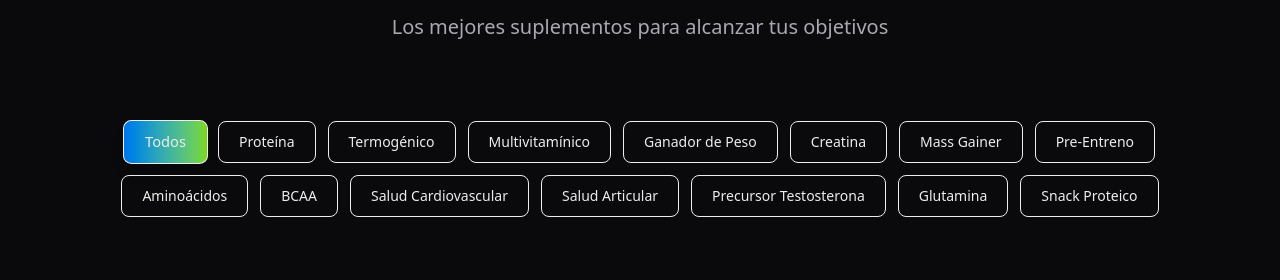
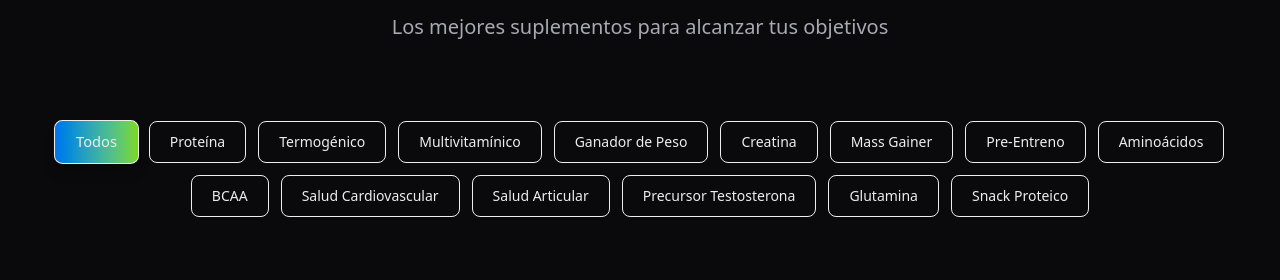
Before and after one commit to Cero1417p/caxasfit, a Next.js app: page / in a window 1280 px wide. Shown: the part 957-1237 px from the top of the page. Built offline with nearby package versions, Linux system fonts and the light colour scheme; grey boxes are pictures that could not be loaded.

Commit message:
feat(ui): enhanced category filter design

```diff
--- a/components/CategoryFilter2.tsx
+++ b/components/CategoryFilter2.tsx
@@ -34,7 +34,7 @@ export function CategoryFilter({
       */}
       <div
         ref={scrollContainerRef}
-        className="flex overflow-x-auto py-4 px-4 gap-3 w-full md:flex-wrap md:justify-center md:overflow-visible items-center [&::-webkit-scrollbar]:hidden [-ms-overflow-style:'none'] [scrollbar-width:'none']"
+        className="flex overflow-x-auto py-4 px-1 gap-3 w-full md:flex-wrap md:justify-center md:overflow-visible items-center [&::-webkit-scrollbar]:hidden [-ms-overflow-style:'none'] [scrollbar-width:'none']"
       >
         {categories.map((category) => {
           const isSelected =
```
